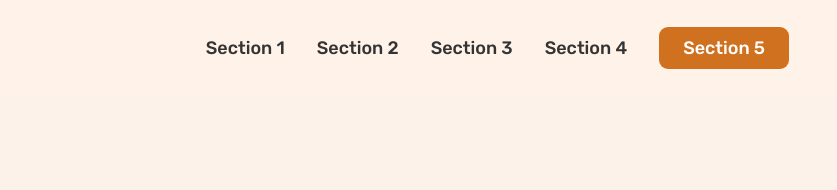
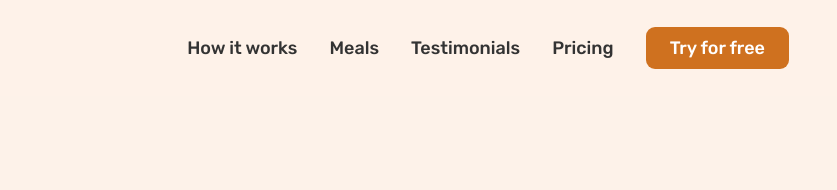
Before and after one commit to snpatel96/Responsive-Food-Website, a website built with Vite: page index.html in a window 1280 px wide. Shown: the top 190 px of the page, 443-1280 px from the left. Built offline with nearby package versions, Linux system fonts and the light colour scheme.

Commit message:
#11 nav update - desktop

```diff
--- a/index.html
+++ b/index.html
@@ -21,11 +21,11 @@
       /></a>
       <nav class="main-nav">
         <ul class="main-nav-list">
-          <li><a href="#" class="main-nav-link">Section 1</a></li>
-          <li><a href="#" class="main-nav-link">Section 2</a></li>
-          <li><a href="#" class="main-nav-link">Section 3</a></li>
-          <li><a href="#" class="main-nav-link">Section 4</a></li>
-          <li><a href="#" class="main-nav-link nav-cta">Section 5</a></li>
+          <li><a href="#" class="main-nav-link">How it works</a></li>
+          <li><a href="#" class="main-nav-link">Meals</a></li>
+          <li><a href="#" class="main-nav-link">Testimonials</a></li>
+          <li><a href="#" class="main-nav-link">Pricing</a></li>
+          <li><a href="#" class="main-nav-link nav-cta">Try for free</a></li>
         </ul>
       </nav>
     </header>
```
